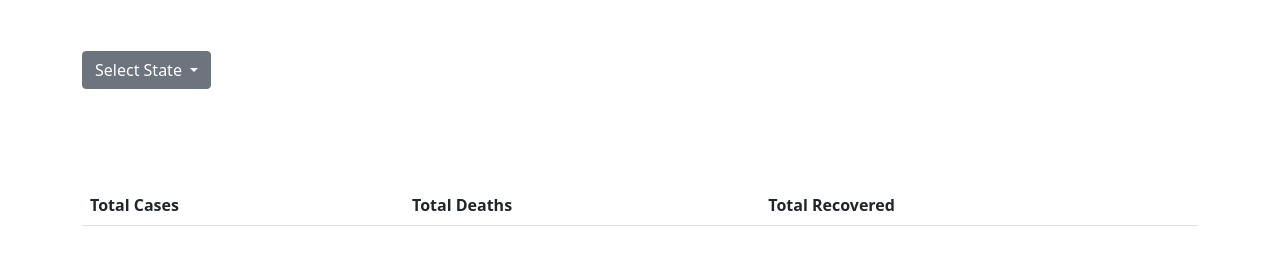
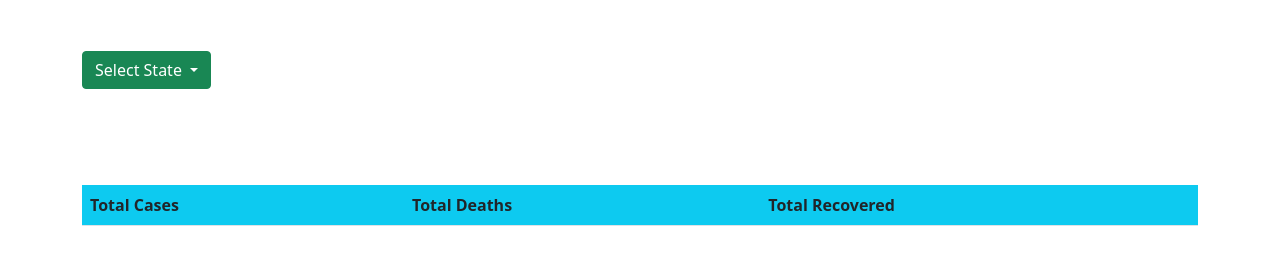
Before and after one commit to manas-kgp112/COVI19INDIA, a plain HTML site: page index.html in a window 1280 px wide. Shown: the part 101-366 px from the top of the page. Drawn offline with nearby package versions, Linux system fonts and the light colour scheme; no server answers.

Commit message:
Second Commit

```diff
--- a/index.html
+++ b/index.html
@@ -20,7 +20,7 @@
         <h1 class="text-center mt-5">COVID-19 INDIA DATA TRACKER</h1>
         <br><br>
         <div class="dropdown">
-            <button class="btn btn-secondary dropdown-toggle" type="button" id="dropdownMenuButton" data-toggle="dropdown" aria-haspopup="true" aria-expanded="false">
+            <button class="btn dropdown-toggle btn-success" type="button" id="dropdownMenuButton" data-toggle="dropdown" aria-haspopup="true" aria-expanded="false">
               Select State
             </button>
             <div class="dropdown-menu" aria-labelledby="dropdownMenuButton" id="drop_down">
@@ -32,9 +32,9 @@
         <br><br>
         <table class="table table-hover mt-5">
             <tr>
-                <th>Total Cases</th>
-                <th>Total Deaths</th>
-                <th>Total Recovered</th>
+                <th class="bg-info">Total Cases</th>
+                <th class="bg-info">Total Deaths</th>
+                <th class="bg-info">Total Recovered</th>
             </tr>
             <tr id="data"></tr>
             <!-- <tr>
```
